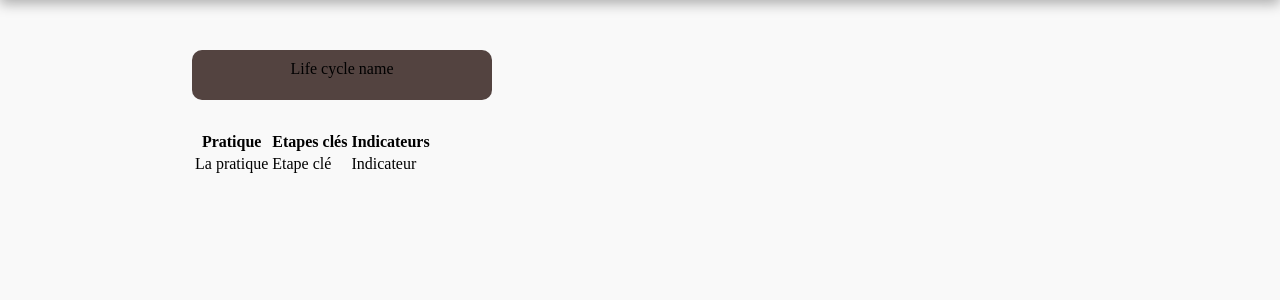
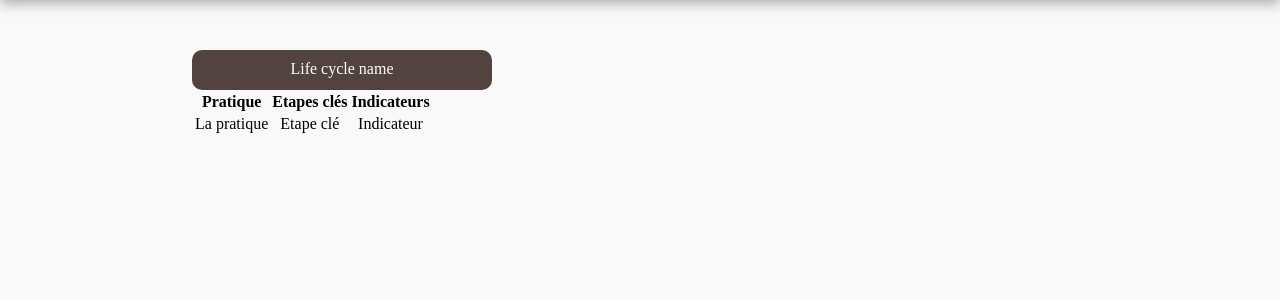
Before and after one commit to HugoDELCROIX/EcoConception, a PHP site: page /resume.html in a window 1280 px wide. Shown: the part 110-410 px from the top of the page. Run offline with PHP 8.4, Linux system fonts and the light colour scheme.

Commit message:
plus que le tableau

```diff
--- a/client/css/resume.css
+++ b/client/css/resume.css
@@ -27,11 +27,15 @@
     text-align: center;
 }
 
-#lcn{
+.grouped-practicies{
     position: absolute;
     top: 20% !important;
+    left: 15%;
+
+}
+.group-header{
     width: 300px;
-    height: 40px;
+    height: 30px;
     border: none 1px;
     border-radius: 10px;
     background: #534340;
@@ -39,11 +43,13 @@
     margin-left: 0px;
     margin-right: 0px;
     text-align: center;
-    left: 15%;
+    color: white;
 }
 
-.group-body{
-    position: absolute;
-    top: 30%;
-    left: 15%;
+.table-title{
+    font-weight: bold;
 }
+
+td {
+    text-align: center;
+  }
--- a/client/resume.html
+++ b/client/resume.html
@@ -18,12 +18,12 @@
     <section id="summary-container">
       <div class="grouped-practicies">
         <div class="group-header">
-          <p id="lcn">Life cycle name</p>
+          <p>Life cycle name</p>
         </div>
         <div class="group-body">
           <table>
             <thead>
-              <tr>
+              <tr class="table-title">
                 <th>Pratique</th>
                 <th>Etapes clés</th>
                 <th>Indicateurs</th>
```
